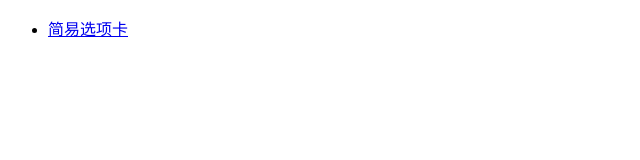
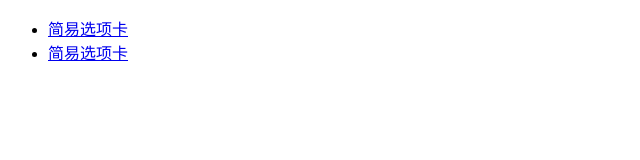
Before and after one commit to qnecl08/zuoye, a plain HTML site: page index.html in a window 1280 px wide. Shown: the whole page, without its empty margins (0-640 px from the left). Drawn offline with Linux system fonts and the light colour scheme.

Commit message:
百度首页

```diff
--- a/index.html
+++ b/index.html
@@ -12,6 +12,7 @@
 <body>
 <ul>
     <li><a href="02简易选项卡.html">简易选项卡</a></li>
+    <li><a href="06百度首页.html">简易选项卡</a></li>
 </ul>
 </body>
 
```
